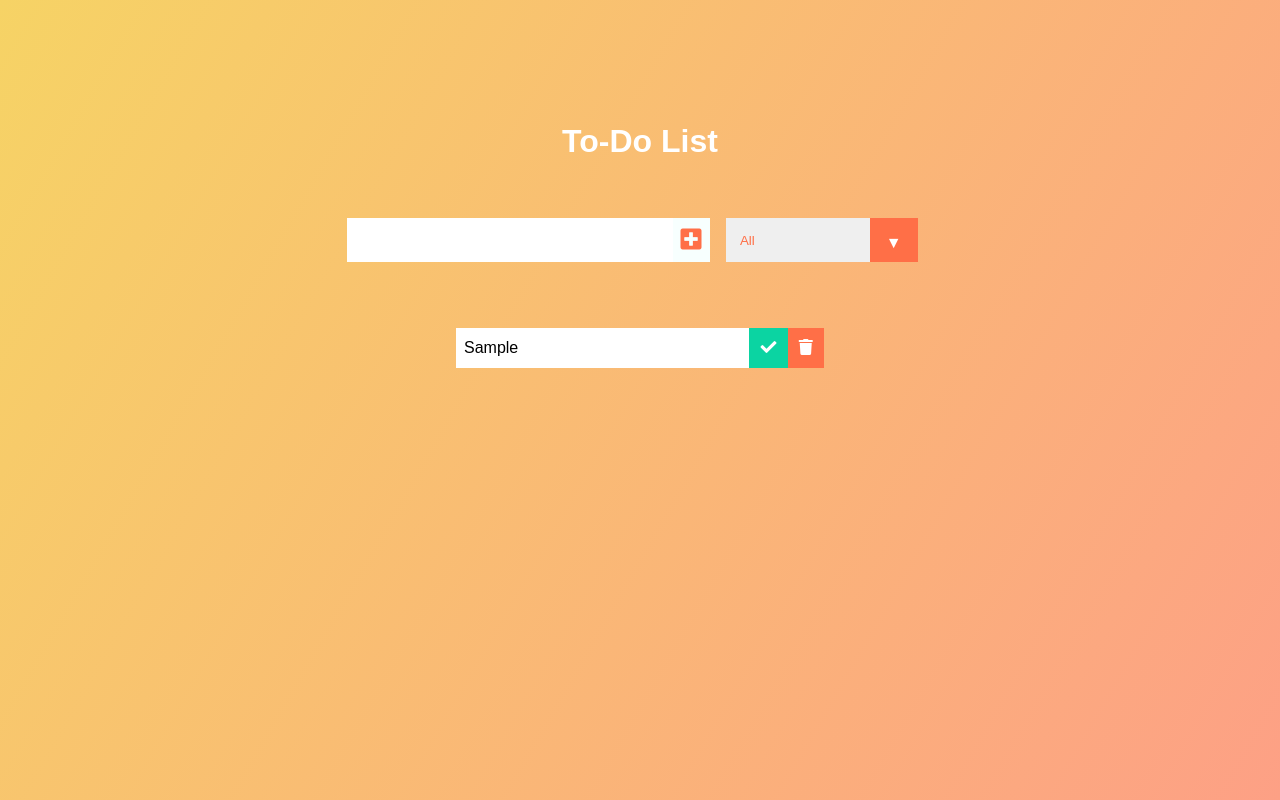
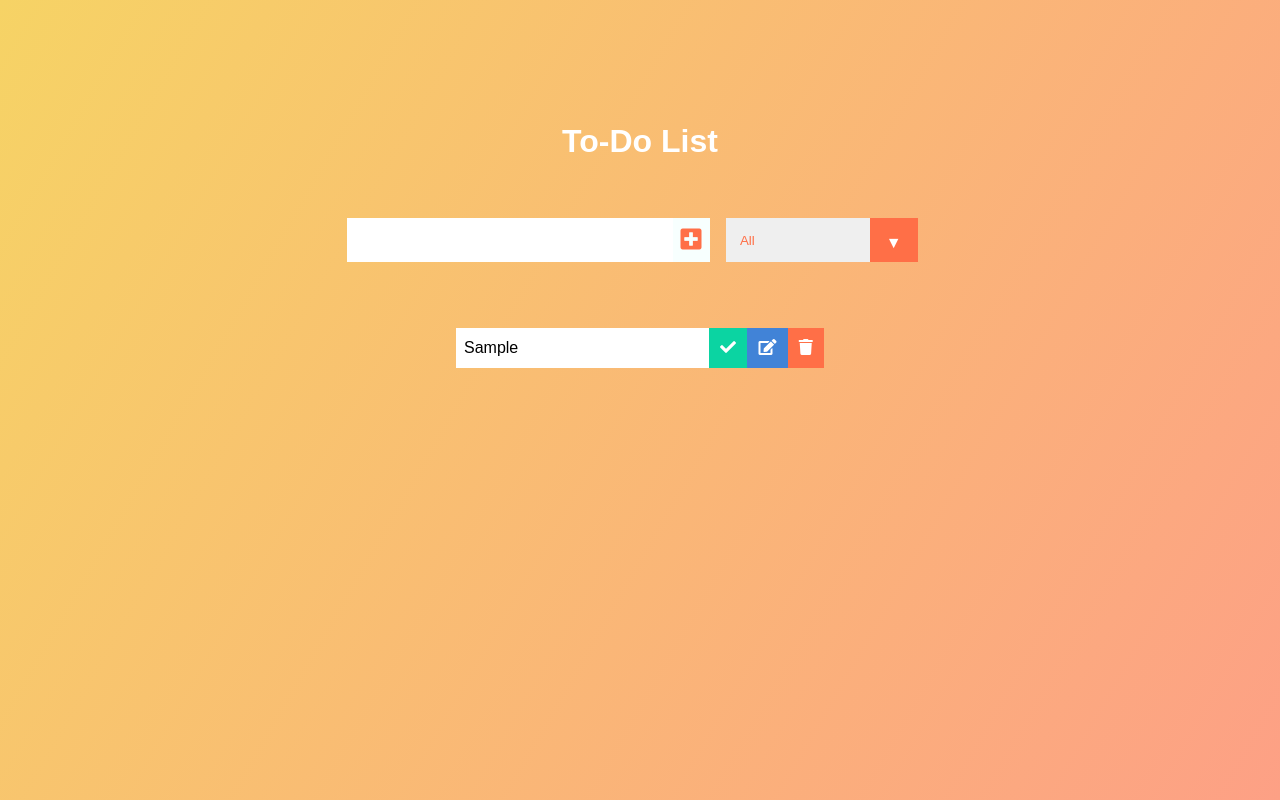
Before and after one commit to niketshukla/To-Do-App, a React (Create React App) app: page / in a window 1280 px wide. Both pictures are taken after typing "Sample" into the empty fields and a click on the button 691 px from the left and 240 px from the top of the page. Built offline with nearby package versions, Linux system fonts and the light colour scheme.

Commit message:
Added delete functionality

```diff
--- a/src/components/App.js
+++ b/src/components/App.js
@@ -1,20 +1,60 @@
-import React, {useState} from 'react';
+import React, { useState,useEffect } from 'react';
 import './App.scss';
 import Form from './Form';
 import TodoList from './Todolist';
 
 const App = () => {
 
+    // state section
     const [inputText, setInputText] = useState("");
     const [todos, setTodos] = useState([]);
+    const [filterOption, setFilterOption] = useState("all");
+    const [filterTodo, setFilterTodo] = useState([]);
+
+    // hook section
+    // useEffect(() => {
+    //     getLocalTodo();
+    // }, []);
+    useEffect(() => {
+        switchFilter();
+        // saveToLocal();
+    }, [todos, filterOption]);
+
+    // function section
+    const switchFilter = () => {
+        switch (filterOption) {
+            case "completed":
+                setFilterTodo(todos.filter(todo => todo.completed === true));
+                break;
+            case "pending":
+                setFilterTodo(todos.filter(todo => todo.completed === false));
+                break;
+            default:
+                setFilterTodo(todos);
+                break;
+        }
+    }
+
+    // save to localStorage
+    // const saveToLocal = () => {
+    //     localStorage.setItem('todos', JSON.stringify(todos));
+    // };
+    // const getLocalTodo = () => {
+    //     if(localStorage.getItem('todos') === null){
+    //         localStorage.setItem('todos', JSON.stringify([]));
+    //     } else {
+    //         let getLocalData  = JSON.parse(localStorage.getItem('todos'));
+    //         setTodos(getLocalData);
+    //     }
+    // };
 
         return(
             <div className="ui container app-wrapper">
                 <header>
                     <h1 className="ui header">To-Do List</h1>
                 </header>
-                <Form inputText={inputText} setInputText={setInputText} todos={todos} setTodos={setTodos} />
-                <TodoList todos={todos} setTodos={setTodos} />
+                <Form inputText={inputText} setInputText={setInputText} todos={todos} setTodos={setTodos} setFilterOption={setFilterOption} />
+                <TodoList todos={todos} setTodos={setTodos} filterTodo={filterTodo} inputText={inputText} setInputText={setInputText} />
             </div>
         )
 };
--- a/src/components/App.scss
+++ b/src/components/App.scss
@@ -71,7 +71,8 @@
   }
 
   .trash-btn,
-  .complete-btn {
+  .complete-btn,
+  .edit-btn {
     background: $formBtn;
     color: $primaryColor;
     border: none;
@@ -82,12 +83,16 @@
   .complete-btn {
     background: rgb(11, 212, 162);
   }
+  .edit-btn{
+    background-color: #4183d7;
+  }
   .todo-item {
     padding: 0rem 0.5rem;
   }
 
   .fa-trash,
-  .fa-check {
+  .fa-check,
+  .fa-edit {
     pointer-events: none;
   }
 
--- a/src/components/Form.js
+++ b/src/components/Form.js
@@ -1,6 +1,6 @@
 import React from 'react';
 
-const Form = ({ inputText, setInputText, todos, setTodos }) => {
+const Form = ({ inputText, setInputText, todos, setTodos, setFilterOption }) => {
 
     const inputHandler = (e) => {
         setInputText(e.target.value);
@@ -15,6 +15,9 @@ const Form = ({ inputText, setInputText, todos, setTodos }) => {
         // setting input text to empty after submit
         setInputText("");
     }
+    const filterOptionHandler = (e) => {
+        setFilterOption(e.target.value);
+    }
 
 
     return (
@@ -23,7 +26,7 @@ const Form = ({ inputText, setInputText, todos, setTodos }) => {
             <button type="submit" className="todo-btn" onClick={onSubmit} >
                 <i className="fas fa-plus-square"></i>
             </button>
-            <div className="select">
+            <div className="select" onChange={filterOptionHandler} >
                 <select name="todos" className="filter-todo">
                     <option value="all">All</option>
                     <option value="completed">Completed</option>
--- a/src/components/Todo.js
+++ b/src/components/Todo.js
@@ -1,6 +1,6 @@
 import React from 'react';
 
-const Todo = ({ task, setTodos, todos, listTodo }) => {
+const Todo = ({ task, setTodos, todos, listTodo, setInputText }) => {
     const removeTodo = () => {
         // In filter method we return true or false and if its true we keep it in new array and if its false its not in the new array
         setTodos(todos.filter((el) => {
@@ -11,14 +11,25 @@ const Todo = ({ task, setTodos, todos, listTodo }) => {
         }
         ));
     };
-    // const taskComplete = () => {
-    //     setTodos()
-    // }
+    const taskComplete = () => {
+        setTodos(todos.map((item) => {
+            if (item.id === listTodo.id){
+                return{
+                    ...item, completed: !item.completed
+                };
+            }
+            return item;
+        }));
+    };
+    const editTask = () => {
+        setInputText(listTodo.task);
+    };
 
     return (
         <div className="todo">
-            <li className="todo-item">{task}</li>
-            <button className="complete-btn"><i className="fas fa-check"></i></button>
+            <li className={`todo-item ${listTodo.completed ? "completed" : ""}`}>{task}</li>
+            <button onClick={taskComplete} className="complete-btn"><i className="fas fa-check"></i></button>
+            <button onClick={editTask} className="edit-btn"><i className="fas fa-edit"></i></button>
             <button onClick={removeTodo} className="trash-btn"><i className="fas fa-trash"></i></button>
         </div>
     );
--- a/src/components/Todolist.js
+++ b/src/components/Todolist.js
@@ -1,11 +1,11 @@
 import React from 'react';
 import Todo from './Todo';
 
-const TodoList = ({ todos, setTodos }) => {
+const TodoList = ({ todos, setTodos, filterTodo, setInputText }) => {
 
-    const todoListItems = todos.map((listTodo) => {
+    const todoListItems = filterTodo.map((listTodo) => {
         return (
-            <Todo todos={todos} setTodos={setTodos} listTodo={listTodo} task={listTodo.task} key={listTodo.id} />
+            <Todo setInputText={setInputText} todos={todos} setTodos={setTodos} listTodo={listTodo} task={listTodo.task} key={listTodo.id} />
         );
     });
     return (
```
